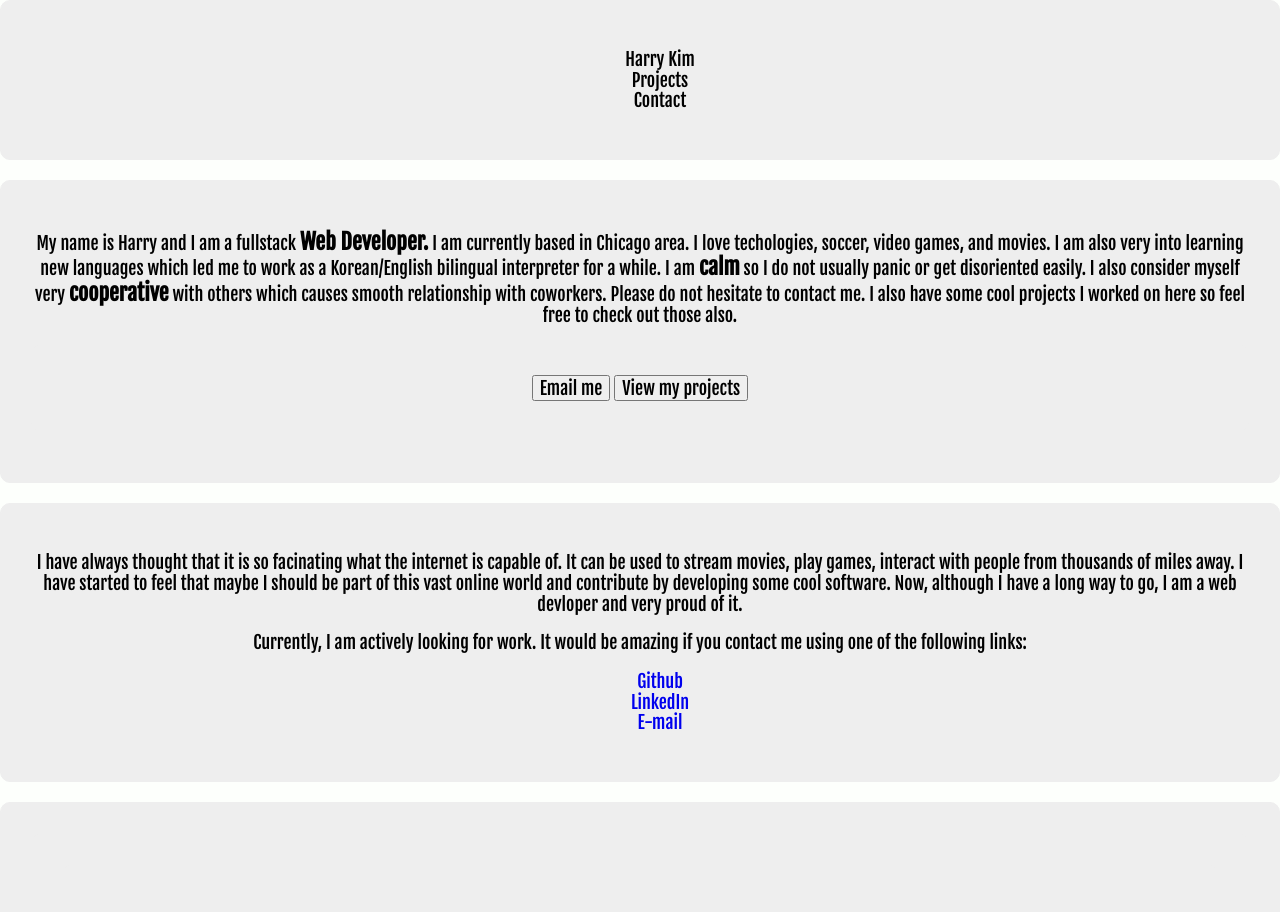
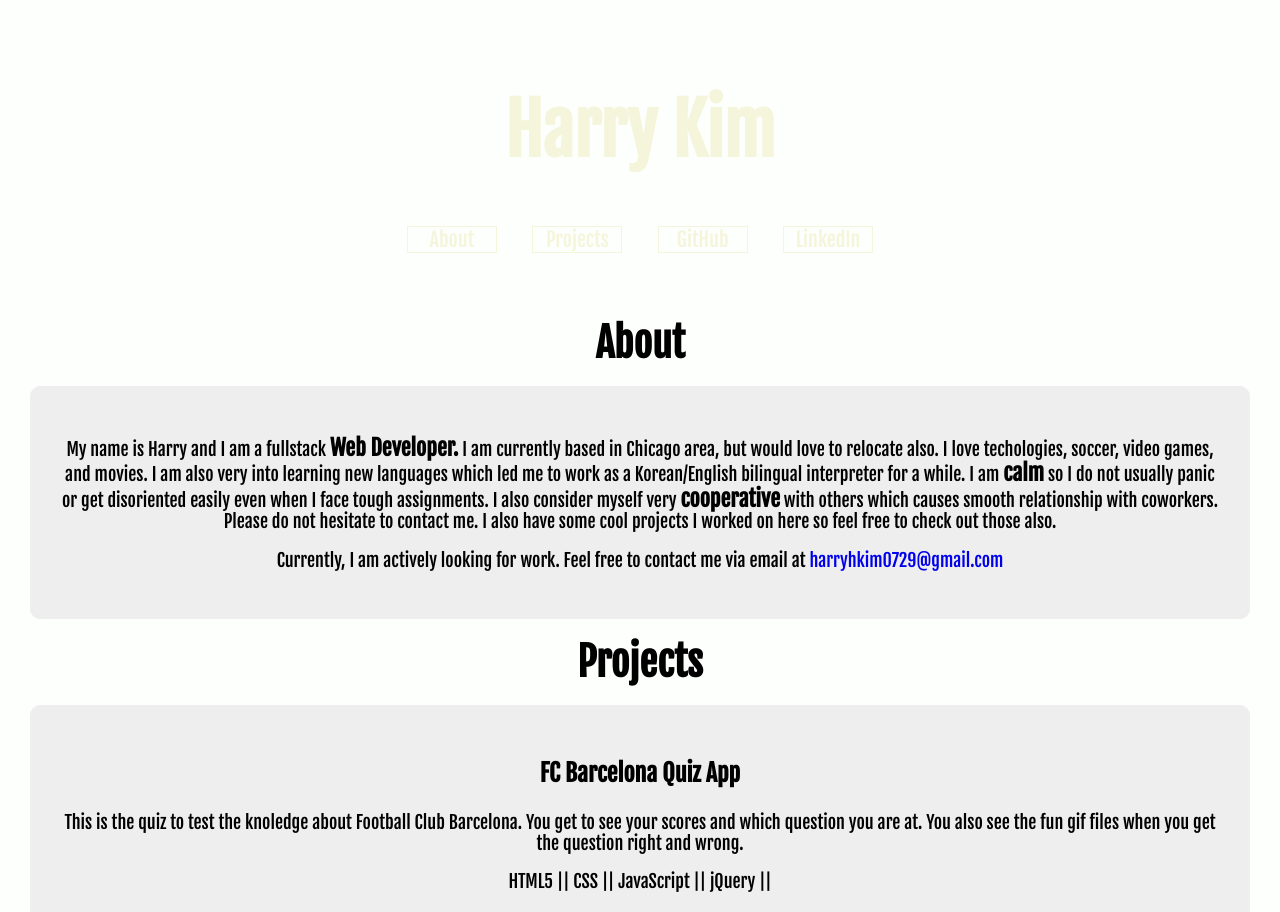
Before and after one commit to hlim0729/portfolio, a plain HTML site: page index.html in a window 1280 px wide. Shown: the top 912 px of the page. Drawn offline with nearby package versions, Linux system fonts and the light colour scheme.

Commit message:
Update index.html

```diff
--- a/index.html
+++ b/index.html
@@ -1,7 +1,7 @@
 <!DOCTYPE html>
-<html lang="en">
+<html lang='en'>
 <head>
-    <meta charset="UTF-8">
+	<meta charset="UTF-8">
     <meta name="viewport" content="width=device-width, initial-scale=1.0">
     <meta name='description' content="Harry Kim's portfolio web site.">
     <link rel="stylesheet" type="text/css" href="https://cdnjs.cloudflare.com/ajax/libs/normalize/4.1.1/normalize.min.css">
@@ -10,62 +10,56 @@
     <title>Harry Kim</title>
 </head>
 <body>
-    <div class='nav'>
-        <ul class='nav-list'>
-            <li><a id='name' class='nav-link'>Harry Kim</a></li>
-            <li><a id='project' class='nav-link'>Projects</a></li>
-            <li><a id='contact' class='nav-link nav-link-open'>Contact</a></li>
-        </ul>
-    </div>
-    <div class='main-content'>
-        <p class='bio'>My name is Harry and I am a fullstack <span class='bold'>Web Developer.</span>
-        I am currently based in Chicago area. I love techologies, soccer, video games, and movies. I am also very into learning new languages
-        which led me to work as a Korean/English bilingual interpreter for a while. I am <span class='bold'>calm</span> so I do not usually panic or get disoriented easily. I also consider myself very <span class='bold'> cooperative</span> with others which causes smooth relationship with coworkers.
-        Please do not hesitate to contact me. I also have some cool projects I worked on here so feel free to check out those also.
-        </p>
+	<header class='nav-bar'>
+		<h1 id='header'>Harry Kim</h1>
+			<button id='bio-button' type='button' class='nav-button' >About</button>
+			<button id='projects-button' type='button' class='nav-button'>Projects</button>
+			<a href='https://github.com/hlim0729' target='_blank'>
+				<button type='button' class='nav-button' >GitHub</button>
+			</a>
+			<a href='https://www.linkedin.com/in/harry-kim-123ab366/' target='_blank'>
+				<button type='button' class='nav-button'>LinkedIn</button>
+			</a>
+	</header>
 
-        <div class='home-links'>
-            <a href="mailto:harryhkim0729@gmail.com"><button id='email-button' type='button'>Email me</button></a>
-            <button id='projects-button' type='button'>View my projects</button>
-        </div>
-    </div>
-    <div id='contact'>
-        <p class='bio'>I have always thought that it is so facinating what the internet is capable of. It can be used to stream movies, play games, interact with people from thousands of miles away. I have started to feel that maybe I should be part of this vast online world and contribute by developing some cool software. Now, although I have a long way to go, I am a web devloper and very proud of it.</p>
-        <p class='bio'> Currently, I am actively looking for work. It would be amazing if you contact me using one of the following links:</p>
-    <ul class="social">
-        <li><a class="social-links" href="https://github.com/hlim0729" target="_blank">Github</a></li>
-        <li><a class="social-links" href="https://www.linkedin.com/in/harry-kim-123ab366/" target="_blank">LinkedIn</a></li>
-        <li><a class="social-links" href="mailto:harryhkim0729@gmail.com" target='_blank'>E-mail</a></li>
-      </ul>
-    </div>
-    <div class='projects'>
-        <div class='project'>
-            <div class='img-container'>
-                <a href="https://hlim0729.github.io/" target='_blank'><img src="images/quiz-app-pic.jpg" alt="quiz app screenshot"></img></a>
-            </div>
-        <div class='project-about'>
-            <h3>FC Barcelona Quiz App</h3>
-            <p class='project-explain'>This is the quiz to test the knoledge about Football Club Barcelona. You get to see your scores and which question you are at. You also see the fun gif files when you get the question right and wrong.</p>
-            <div class='tech-lists'>
-            HTML, CSS, JavaScript, jQuery
-            </div>
-            <div class='project-footer'>
-                <div class='project-links'>
-                        <a href="https://github.com/hlim0729/hlim0729.github.io" target="_blank">
-                        <button type="button">View code</button>
-                      </a>
-                      <a href="https://hlim0729.github.io/" target="_blank">
-                        <button type="button" >View project</button>
-                      </a>
-                </div>
-            </div>
-        </div>
-        </div>
-    </div>
-    <footer>
-        <p>Harry Kim 2019</p>
-    </footer>
-    <script defer src="https://cdnjs.cloudflare.com/ajax/libs/jquery/3.2.1/jquery.min.js"></script>
-    <script defer src="index.js"></script>
+	<main>
+		<section id='bio'>
+			<h2>About</h2>
+			<div class='about-me'>
+				<p class='bio'>My name is Harry and I am a fullstack <span class='bold'>Web Developer.</span>
+                    I am currently based in Chicago area, but would love to relocate also. I love techologies, soccer, video games, and movies. I am also very into learning new languages
+                    which led me to work as a Korean/English bilingual interpreter for a while. I am <span class='bold'>calm</span> so I do not usually panic or get disoriented easily even when I face tough assignments. I also consider myself very <span class='bold'> cooperative</span> with others which causes smooth relationship with coworkers.
+                    Please do not hesitate to contact me. I also have some cool projects I worked on here so feel free to check out those also.
+                    </p>
+				<p> Currently, I am actively looking for work.
+					Feel free to contact me via email at
+					<a href='mailto:harryhkim0729@gmail.com'>
+						harryhkim0729@gmail.com
+					</a>
+				</p>
+			</div>
+		</section>
+
+		<section id='projects'>
+			<h2>Projects</h2>
+			<div id='project-1'>
+				<h3>FC Barcelona Quiz App</h3>
+				<p>This is the quiz to test the knoledge about Football Club Barcelona. You get to see your scores and which question you are at. You also see the fun gif files when you get the question right and wrong.</p>
+                <p>HTML5 || CSS || JavaScript || jQuery ||</p>
+				<img src="images/quiz-app-pic.jpg" alt="quiz app screenshot"></img><br>
+				<section  class='project-links'>
+					<a href="https://github.com/hlim0729/hlim0729.github.io" target='_blank'>
+						<button type='button'>View Code</button>
+					</a>
+					<a href="https:///hlim0729.github.io/" target='_blank'>
+						<button type='button'>View Project</button>
+					</a>
+				</section>
+			</div>
+		</section>
+	</main>
+
+	<footer>© Harry Kim 2019</footer>
+	<script type="text/javascript" src="index.js"></script>
 </body>
 </html>
```
